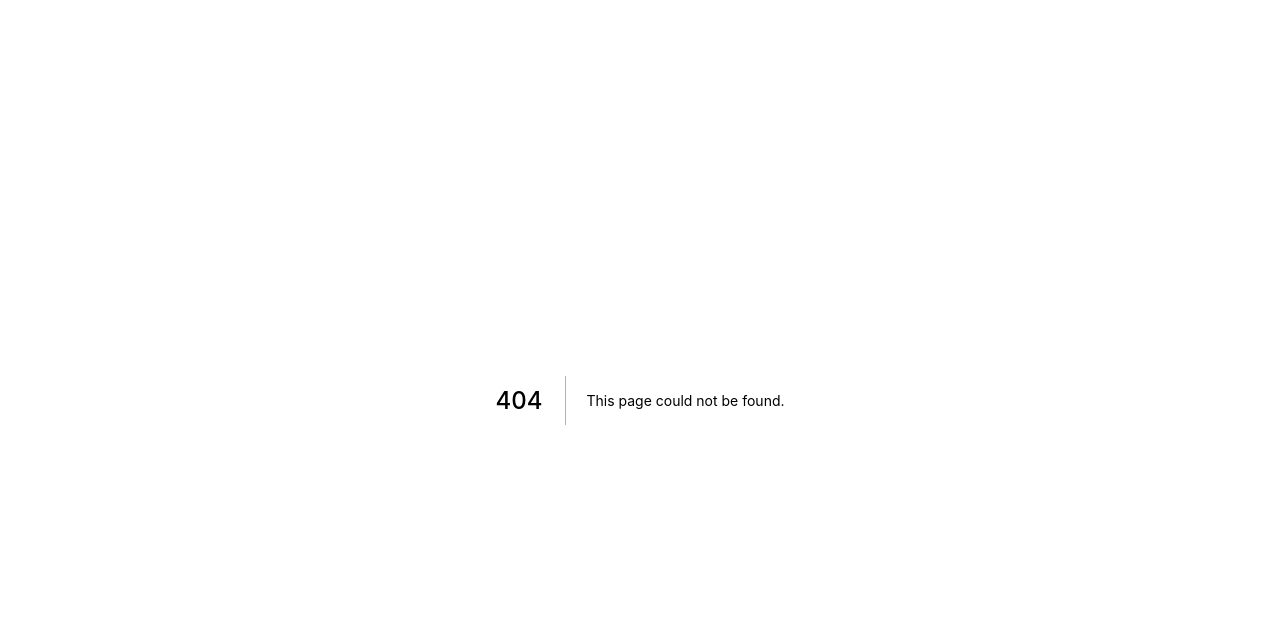
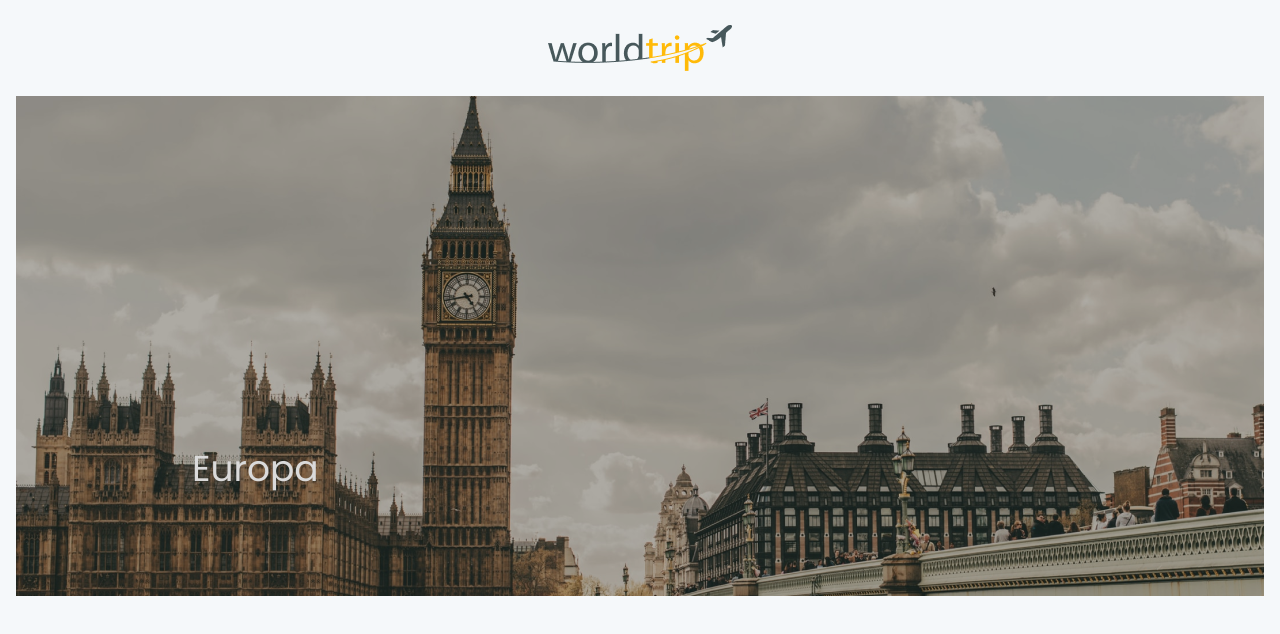
Before and after one commit to Lucasplpx/desafio-interface-chakraui, a Next.js app: page /continent in a window 1280 px wide. Before the commit this address had no page. Shown: the top 634 px of the page. Built offline with nearby package versions, Linux system fonts and the light colour scheme.

Commit message:
page continent

```diff
--- /dev/null
+++ b/src/components/ContinentBanner/index.tsx
@@ -0,0 +1,20 @@
+import { Box, Flex, Text } from '@chakra-ui/react';
+
+export function ContinentBanner() {
+  return (
+    <Flex as='section'>
+      <Box
+        w='100%'
+        h={500}
+        bgImage="url('/img/banner_europa.png')"
+        backgroundRepeat='no-repeat'
+      >
+        <Flex align='end' h={400} pl='11rem'>
+          <Text color='gray.200' fontSize='4xl'>
+            Europa
+          </Text>
+        </Flex>
+      </Box>
+    </Flex>
+  );
+}
--- /dev/null
+++ b/src/pages/continent/index.tsx
@@ -0,0 +1,12 @@
+import { Container } from '@chakra-ui/react';
+import { ContinentBanner } from '../../components/ContinentBanner';
+import { Header } from '../../components/Header';
+
+export default function Home() {
+  return (
+    <Container maxW={1440}>
+      <Header />
+      <ContinentBanner />
+    </Container>
+  );
+}
```
Also changed, not shown: public/img/banner_europa.png (added).
